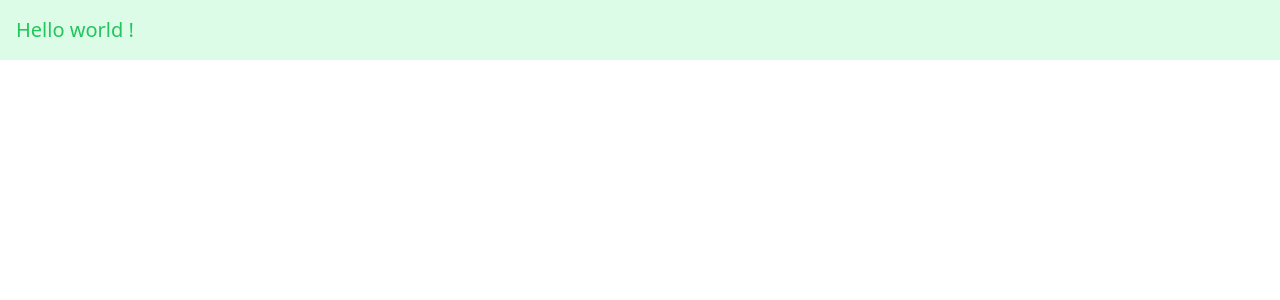
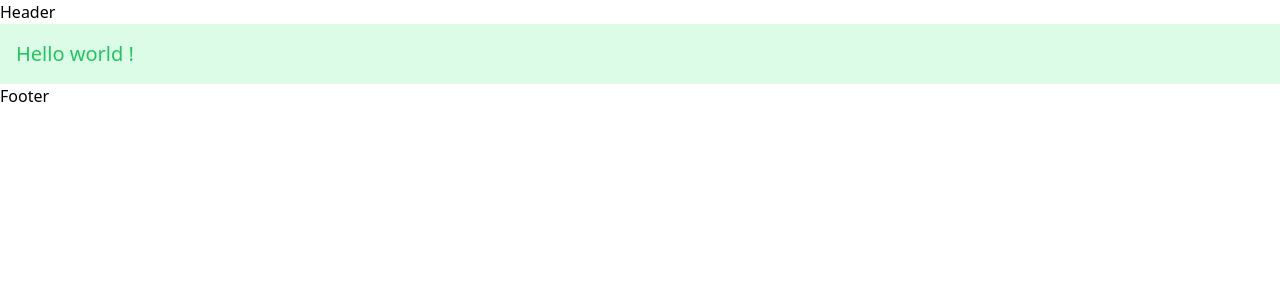
Before and after one commit to luklambrechts/payloadv3, a Next.js app: page / in a window 1280 px wide. Shown: the top 300 px of the page. Built offline with nearby package versions, Linux system fonts and the light colour scheme.

Commit message:
t19:36 first version of website with header and footer

```diff
--- a/src/app/(website)/layout.tsx
+++ b/src/app/(website)/layout.tsx
@@ -1,11 +1,13 @@
+import FooterServer from '@/blocks/global/Footer/Server'
+import HeaderServer from '@/blocks/global/Header/Server'
 import React, { ReactNode } from 'react'
 
 export default function layout({ children }: { children: ReactNode }) {
   return (
-   <div>
-     { /* Header */ }
-     children
-     { /* Footer */ }
-   </div>
+    <div>
+      <HeaderServer />
+      {children}
+      <FooterServer />
+    </div>
   )
 }
--- /dev/null
+++ b/src/blocks/global/Footer/Server.tsx
@@ -0,0 +1,4 @@
+import React from 'react'
+export default function FooterServer() {
+  return <div>Footer</div>
+}
--- /dev/null
+++ b/src/blocks/global/Header/Server.tsx
@@ -0,0 +1,6 @@
+import React from "react";
+export default function HeaderServer() {
+  return (
+    <div>Header</div>
+  )
+}
```
Also changed, not shown: src/app/(website)/page.tsx (renamed from src/app/page.tsx).
